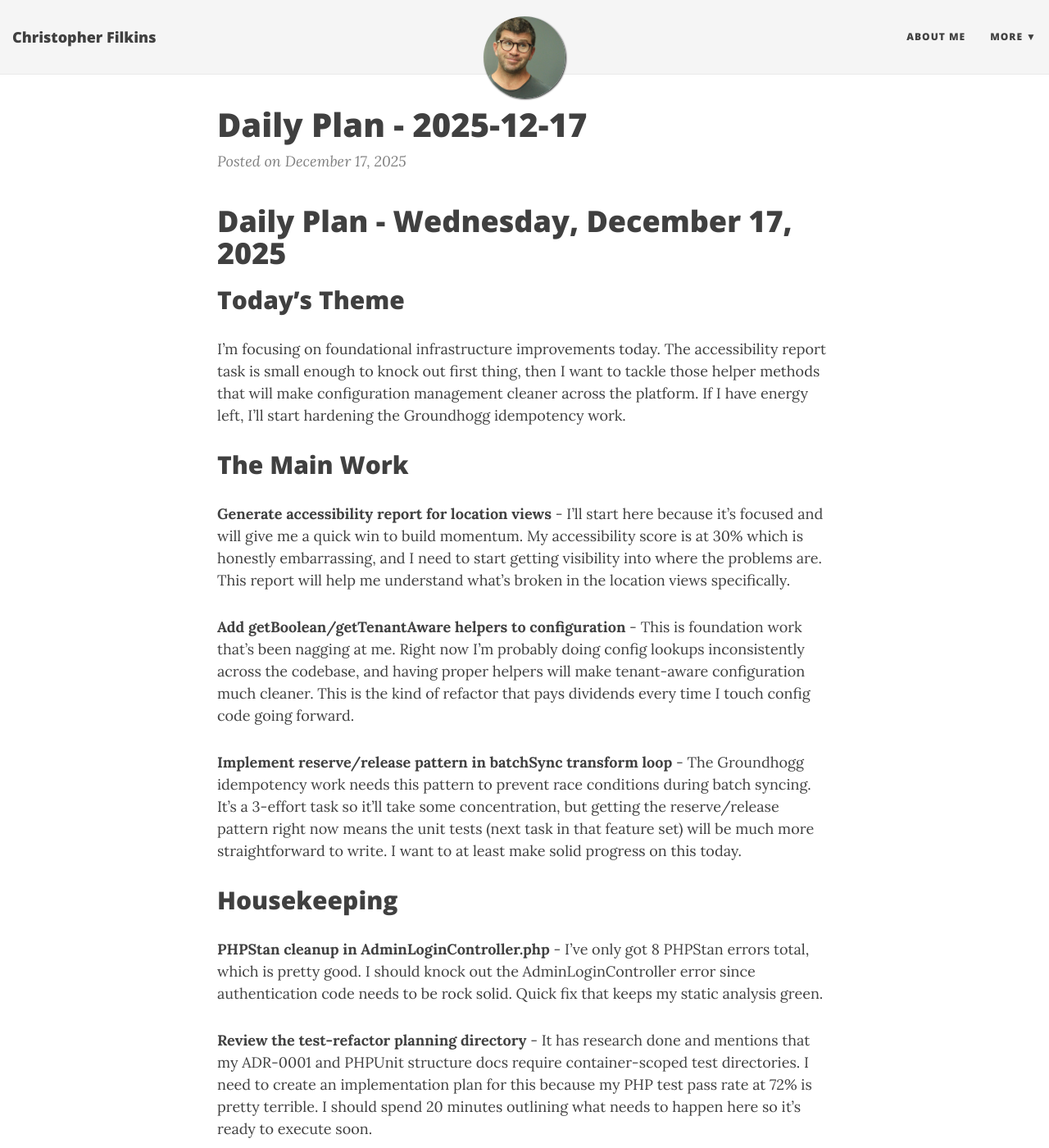
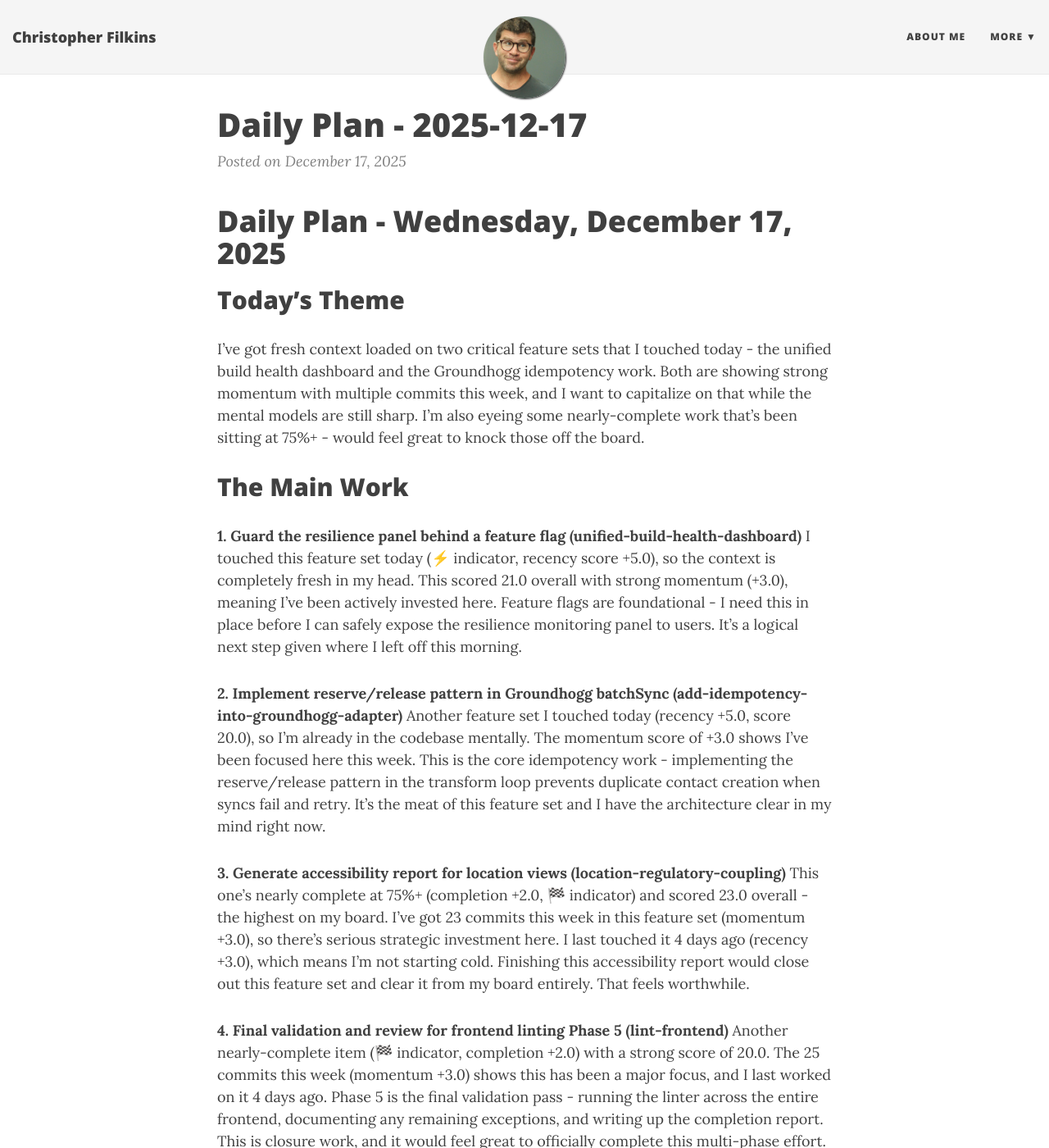
Before and after one commit to filchyboy/filchyboy.github.io, a Jekyll site: the page built from _posts/2025-12-17-todays-plan.md, in a window 1280 px wide and 1400 px high. Shown: the whole window at 82% size. Built offline with Jekyll 4.4.1, drawn with Linux system fonts in a browser that asks for light colours; nearby versions of some CDN libraries; some of the changed text lies outside the part shown.

Commit message:
Add daily plan: 2025-12-17

```diff
--- a/_posts/2025-12-17-todays-plan.md
+++ b/_posts/2025-12-17-todays-plan.md
@@ -7,22 +7,34 @@ date: 2025-12-17
 # Daily Plan - Wednesday, December 17, 2025
 
 ## Today's Theme
-I'm focusing on foundational infrastructure improvements today. The accessibility report task is small enough to knock out first thing, then I want to tackle those helper methods that will make configuration management cleaner across the platform. If I have energy left, I'll start hardening the Groundhogg idempotency work.
+I've got fresh context loaded on two critical feature sets that I touched today - the unified build health dashboard and the Groundhogg idempotency work. Both are showing strong momentum with multiple commits this week, and I want to capitalize on that while the mental models are still sharp. I'm also eyeing some nearly-complete work that's been sitting at 75%+ - would feel great to knock those off the board.
 
 ## The Main Work
 
-**Generate accessibility report for location views** - I'll start here because it's focused and will give me a quick win to build momentum. My accessibility score is at 30% which is honestly embarrassing, and I need to start getting visibility into where the problems are. This report will help me understand what's broken in the location views specifically.
+**1. Guard the resilience panel behind a feature flag (unified-build-health-dashboard)**
+I touched this feature set today (⚡ indicator, recency score +5.0), so the context is completely fresh in my head. This scored 21.0 overall with strong momentum (+3.0), meaning I've been actively invested here. Feature flags are foundational - I need this in place before I can safely expose the resilience monitoring panel to users. It's a logical next step given where I left off this morning.
 
-**Add getBoolean/getTenantAware helpers to configuration** - This is foundation work that's been nagging at me. Right now I'm probably doing config lookups inconsistently across the codebase, and having proper helpers will make tenant-aware configuration much cleaner. This is the kind of refactor that pays dividends every time I touch config code going forward.
+**2. Implement reserve/release pattern in Groundhogg batchSync (add-idempotency-into-groundhogg-adapter)**
+Another feature set I touched today (recency +5.0, score 20.0), so I'm already in the codebase mentally. The momentum score of +3.0 shows I've been focused here this week. This is the core idempotency work - implementing the reserve/release pattern in the transform loop prevents duplicate contact creation when syncs fail and retry. It's the meat of this feature set and I have the architecture clear in my mind right now.
 
-**Implement reserve/release pattern in batchSync transform loop** - The Groundhogg idempotency work needs this pattern to prevent race conditions during batch syncing. It's a 3-effort task so it'll take some concentration, but getting the reserve/release pattern right now means the unit tests (next task in that feature set) will be much more straightforward to write. I want to at least make solid progress on this today.
+**3. Generate accessibility report for location views (location-regulatory-coupling)**
+This one's nearly complete at 75%+ (completion +2.0, 🏁 indicator) and scored 23.0 overall - the highest on my board. I've got 23 commits this week in this feature set (momentum +3.0), so there's serious strategic investment here. I last touched it 4 days ago (recency +3.0), which means I'm not starting cold. Finishing this accessibility report would close out this feature set and clear it from my board entirely. That feels worthwhile.
+
+**4. Final validation and review for frontend linting Phase 5 (lint-frontend)**
+Another nearly-complete item (🏁 indicator, completion +2.0) with a strong score of 20.0. The 25 commits this week (momentum +3.0) shows this has been a major focus, and I last worked on it 4 days ago. Phase 5 is the final validation pass - running the linter across the entire frontend, documenting any remaining exceptions, and writing up the completion report. This is closure work, and it would feel great to officially complete this multi-phase effort.
 
 ## Housekeeping
 
-**PHPStan cleanup in AdminLoginController.php** - I've only got 8 PHPStan errors total, which is pretty good. I should knock out the AdminLoginController error since authentication code needs to be rock solid. Quick fix that keeps my static analysis green.
+**Address the 8 PHPStan errors**
+The report shows 8 errors across 8 files - that's manageable and suggests these aren't deep structural issues. Files like `AdminLoginController.php`, `BudgetAlertHistory.php`, and `CostAnomaly.php` each have 1 error. I should knock these out while I'm in maintenance mode - probably type-related issues that'll take 10-15 minutes total.
 
-**Review the test-refactor planning directory** - It has research done and mentions that my ADR-0001 and PHPUnit structure docs require container-scoped test directories. I need to create an implementation plan for this because my PHP test pass rate at 72% is pretty terrible. I should spend 20 minutes outlining what needs to happen here so it's ready to execute soon.
+**Triage the 6 failing Jest tests**
+My Jest pass rate is 98.2% with only 6 failures out of 4,155 tests. That's actually pretty healthy, but those 6 failures could be masking real issues. I'll investigate what's breaking - might be snapshot updates needed or legitimate bugs I introduced recently.
 
 ## Parked
 
-Nothing's explicitly blocked right now, which is good. I'm deliberately not touching the RTK upgrade CSS properties work or the resilience rollout tasks today - those can wait until tomorrow. The Groundhogg idempotency tests are also going to wait until I get the reserve/release pattern working properly.
+**Container docs template approval (container-docs)** - This scored 18.5 with solid momentum (29 commits this week, touched yesterday), but I'm deliberately setting it aside. Getting tech lead approval is async work that doesn't benefit from deep focus time. I've already put the request in, so now it's waiting on someone else.
+
+**Groundhogg idempotency tests** - Scored 19.0 and I touched it today, but I'm prioritizing the actual implementation (reserve/release pattern) over the tests. I'll circle back to tests once the core logic is solid and working.
+
+**Backend route provider registration (unified-build-health-dashboard)** - Scored 19.0 but this is verification work, not building. I want to prioritize the feature flag work first since that's more impactful.
```
